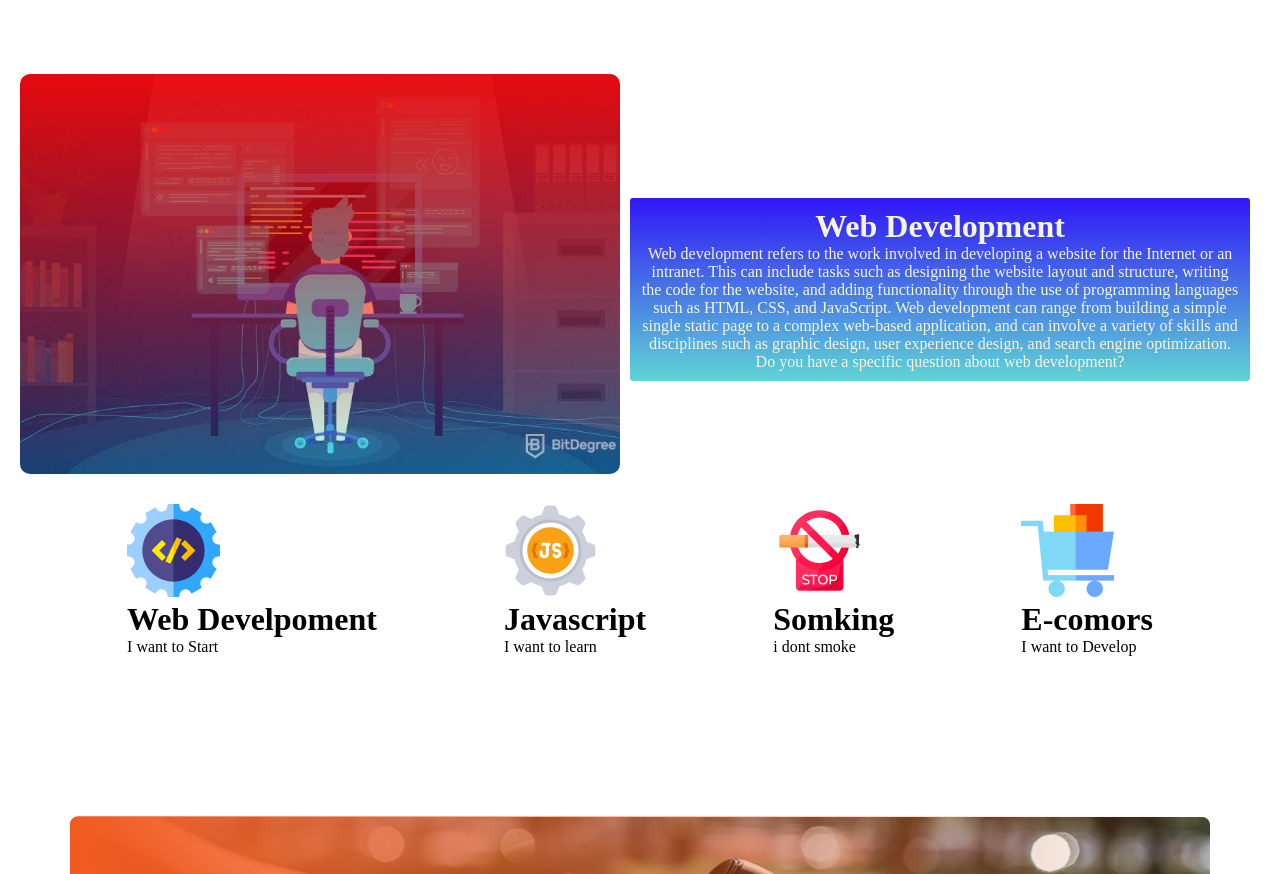
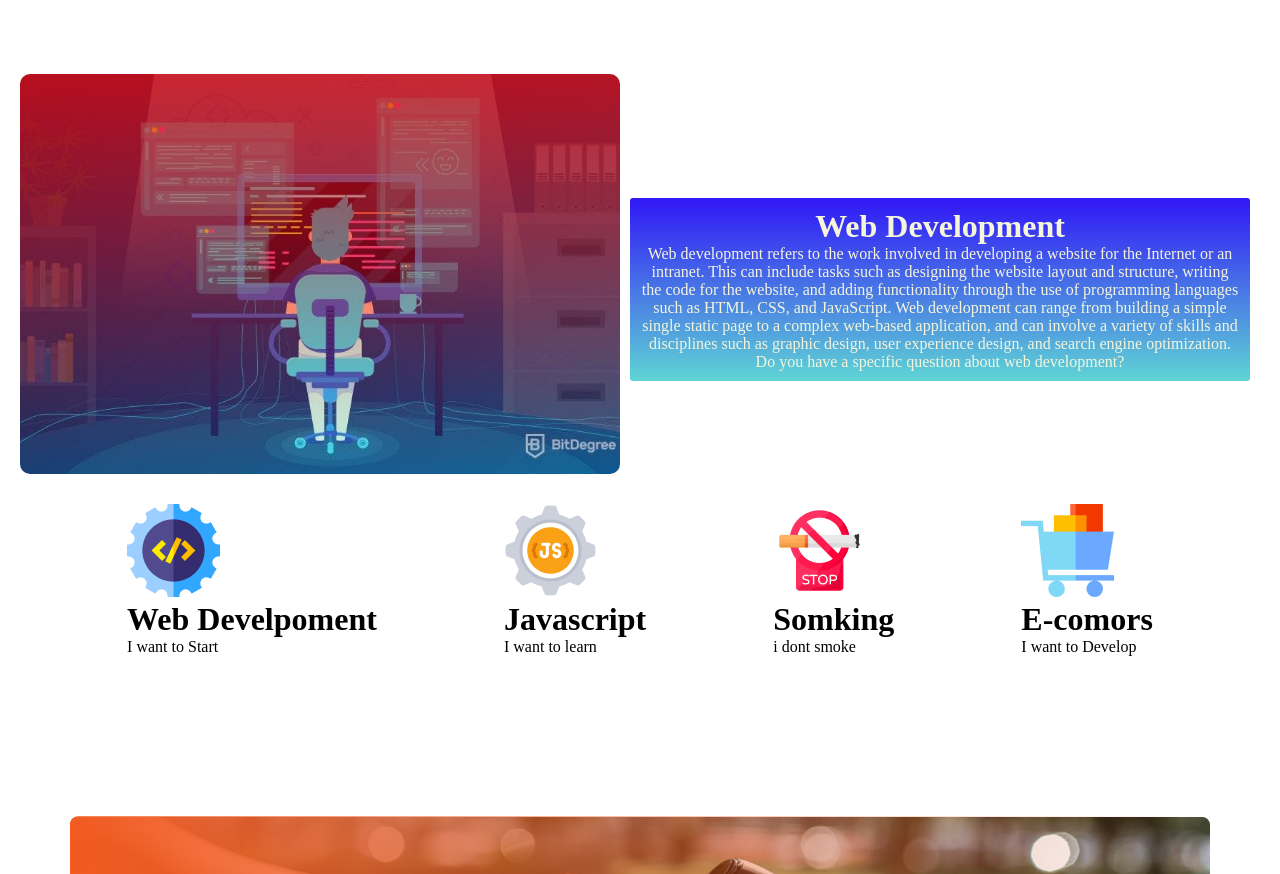
Before and after one commit to MuhammadSaikat25/assignment1-repo, a plain HTML site: page index.html in a window 1280 px wide. Shown: the part 1380-2254 px from the top of the page. Drawn offline with Linux system fonts and the light colour scheme.

Commit message:
degine change

```diff
--- a/css/style.css
+++ b/css/style.css
@@ -121,7 +121,7 @@ header .text{
 }
 /* main-d 4 start */
 .travel-img{
-   background:linear-gradient(rgba(246, 7, 7, 0.925),rgba(254, 248, 248, 0)) ,url(../images/web.jpg) no-repeat center center / cover;
+   background:linear-gradient(rgba(246, 7, 7, 0.719),rgba(254, 248, 248, 0)) ,url(../images/web.jpg) no-repeat center center / cover;
    width: 600px;
    height: 400px;
    border: none;border-radius: 10px;
```
Also changed, not shown: index.html (+1 -1 lines), images/rain.png (added).
